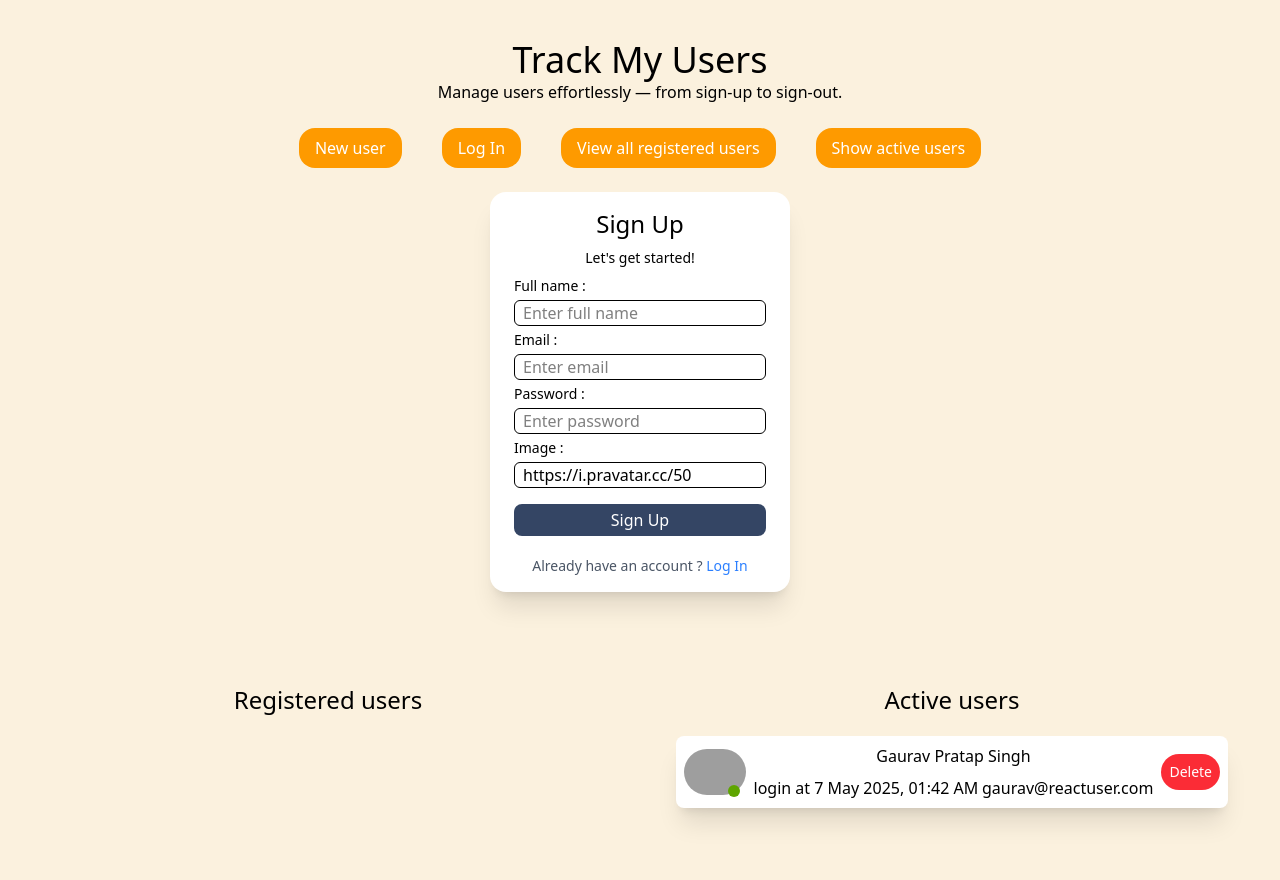
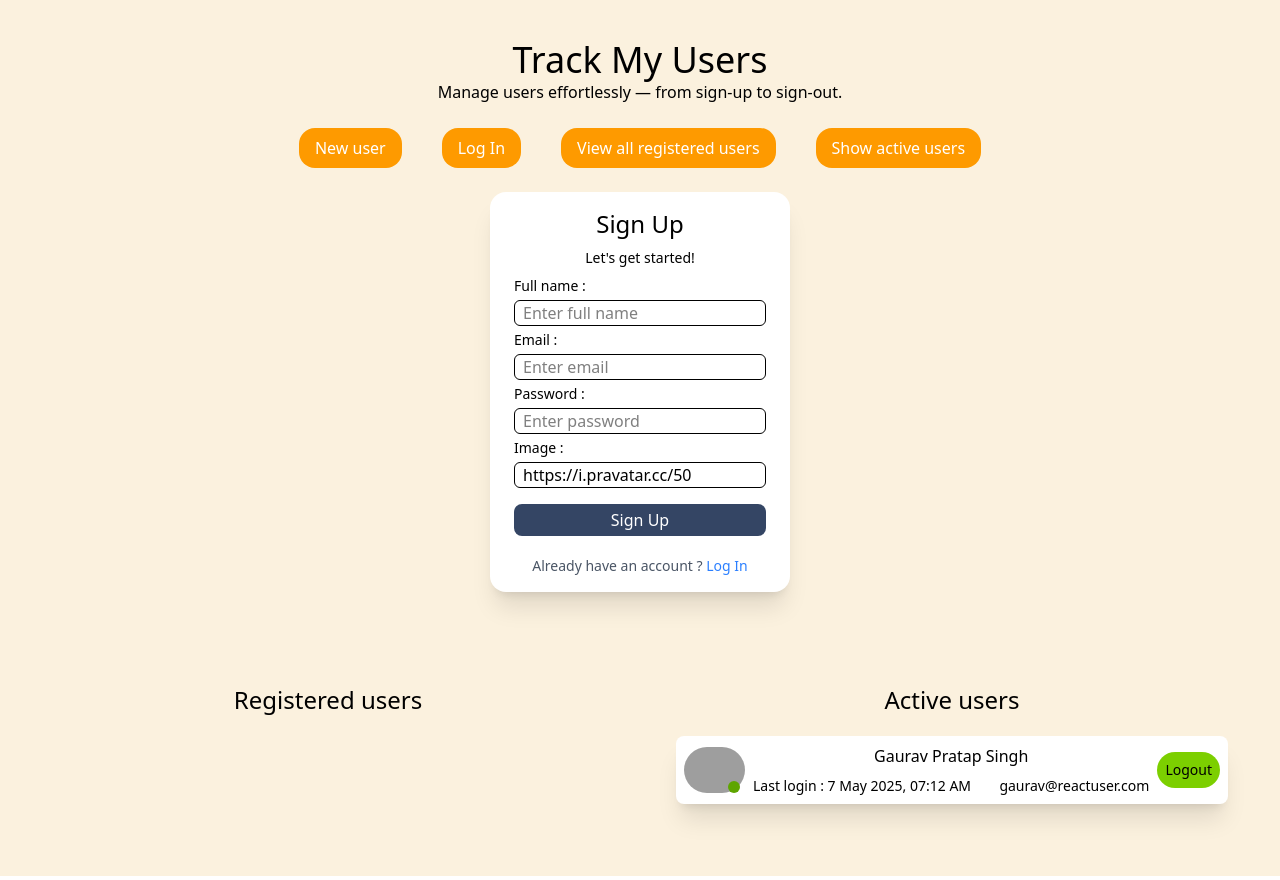
Before and after one commit to gauravsingh1281/Track-My-Users, a React (Vite) app: page / in a window 1280 px wide. Both pictures are taken after a click on the button "Show active users". Built offline with nearby package versions, Linux system fonts and the light colour scheme; grey boxes are pictures that could not be loaded.

Commit message:
format login and joined time

```diff
--- a/src/components/UserList.jsx
+++ b/src/components/UserList.jsx
@@ -1,3 +1,5 @@
+import { formatLoginTime, formatJoinedDate } from "../utils/formatDateTime";
+
 export default function UserList({ userData, listMode }) {
   return (
     <>
@@ -14,18 +16,24 @@ export default function UserList({ userData, listMode }) {
         )}
         <div className="flex flex-col justify-center items-center w-full px-2 gap-2">
           <h3>{userData.userFullName}</h3>
-          <div className="flex justify-between items-center w-full">
+          <div className="flex justify-between items-center w-full text-sm">
             <p>
               {listMode === "activeUsers"
-                ? `login at ${userData.loginTime}`
-                : `Joined ${userData.joinedOn}`}
+                ? `Last login : ${formatLoginTime(userData.loginTime)}`
+                : `Joined ${formatJoinedDate(userData.joinedOn)}`}
             </p>
             <p>{userData.userEmail}</p>
           </div>
         </div>
-        <button className="p-2 bg-red-500 rounded-full text-sm text-white active:scale-[95%] transition-all ease-in duration-100 cursor-pointer ">
-          Delete
-        </button>
+        {listMode === "activeUsers" ? (
+          <button className="p-2 bg-lime-500 rounded-full text-sm text-black active:scale-[95%] transition-all ease-in duration-100 cursor-pointer ">
+            Logout
+          </button>
+        ) : (
+          <button className="p-2 bg-red-500 rounded-full text-sm text-white active:scale-[95%] transition-all ease-in duration-100 cursor-pointer ">
+            Delete
+          </button>
+        )}
       </li>
     </>
   );
--- /dev/null
+++ b/src/utils/formatDateTime.js
@@ -0,0 +1,56 @@
+const formatLoginTime = (dateStr) => {
+  const now = new Date();
+  const date = new Date(
+    new Date(dateStr).toLocaleString("en-US", { timeZone: "Asia/Kolkata" })
+  );
+
+  const isToday = now.toDateString() === date.toDateString();
+
+  const yesterday = new Date();
+  yesterday.setDate(now.getDate() - 1);
+  const isYesterday = yesterday.toDateString() === date.toDateString();
+
+  const hours = date.getHours() % 12 || 12;
+  const minutes = String(date.getMinutes()).padStart(2, "0");
+  const ampm = date.getHours() >= 12 ? "PM" : "AM";
+  const timePart = `${String(hours).padStart(2, "0")}:${minutes} ${ampm}`;
+
+  if (isToday) return `Today at ${timePart}`;
+  if (isYesterday) return `Yesterday at ${timePart}`;
+
+  const day = date.getDate();
+  const month = date.toLocaleString("en-IN", { month: "short" });
+  const year = date.getFullYear();
+
+  return `${day} ${month} ${year}, ${timePart}`;
+};
+
+const formatJoinedDate = (dateStr) => {
+  const now = new Date();
+  const joinedDate = new Date(
+    new Date(dateStr).toLocaleString("en-US", { timeZone: "Asia/Kolkata" })
+  );
+
+  // Remove time part for comparison
+  const startOfNow = new Date(now.getFullYear(), now.getMonth(), now.getDate());
+  const startOfJoined = new Date(
+    joinedDate.getFullYear(),
+    joinedDate.getMonth(),
+    joinedDate.getDate()
+  );
+
+  const msInDay = 1000 * 60 * 60 * 24;
+  const diffDays = Math.floor((startOfNow - startOfJoined) / msInDay);
+
+  if (diffDays === 0) return "today";
+  if (diffDays === 1) return "yesterday";
+  if (diffDays <= 7) return `${diffDays} days ago`;
+
+  const day = joinedDate.getDate();
+  const month = joinedDate.toLocaleString("en-IN", { month: "short" });
+  const year = joinedDate.getFullYear();
+
+  return `Joined on ${day} ${month} ${year}`;
+};
+
+export { formatLoginTime, formatJoinedDate };
```
